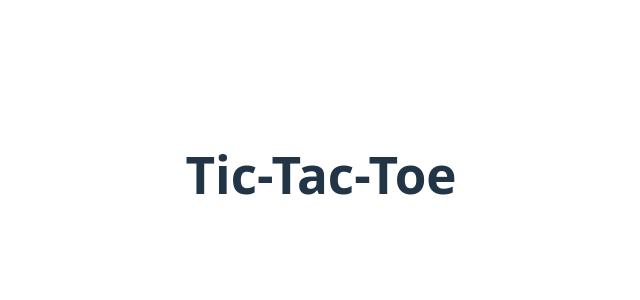
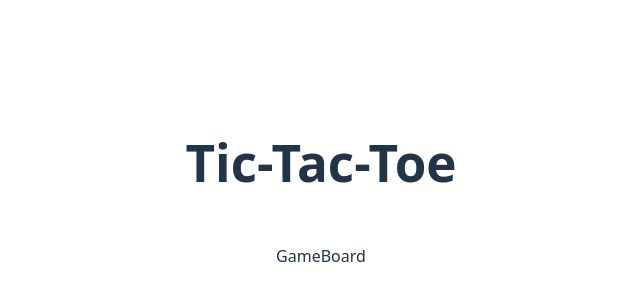
Before and after one commit to devangmalhotra/ai-agent-tic-tac-toe, a React (Vite) app: page /game in a window 1280 px wide. Shown: the part 226-526 px from the top of the page, without its empty margins (319-959 px from the left). Built offline with nearby package versions, Linux system fonts and the light colour scheme.

Commit message:
updated files

```diff
--- a/src/Pages/GamePage/GamePage.jsx
+++ b/src/Pages/GamePage/GamePage.jsx
@@ -1,10 +1,12 @@
 import React from 'react'
 import Title from '../../Components/Title/Title'
+import GameBoard from '../../Components/GameBoard/GameBoard'
 
 function GamePage() {
   return (
     <div>
       <Title />
+      <GameBoard />
     </div>
   )
 }
```
